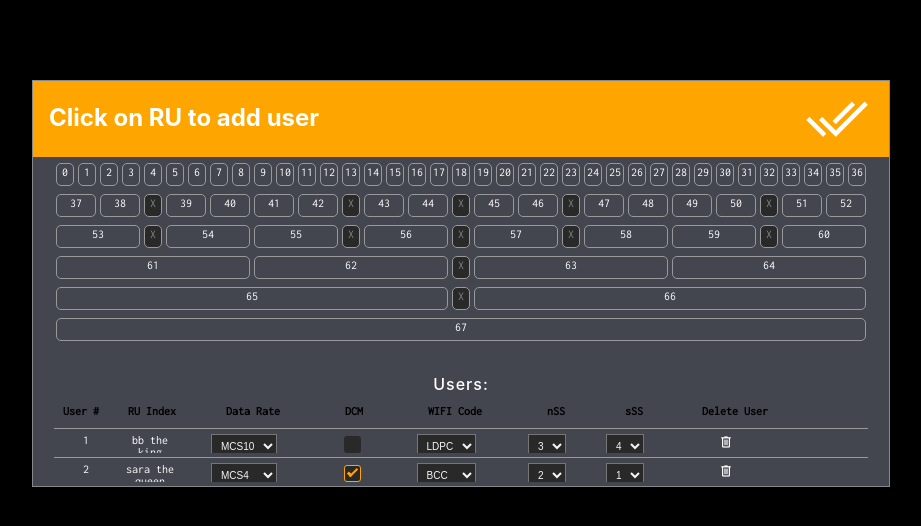
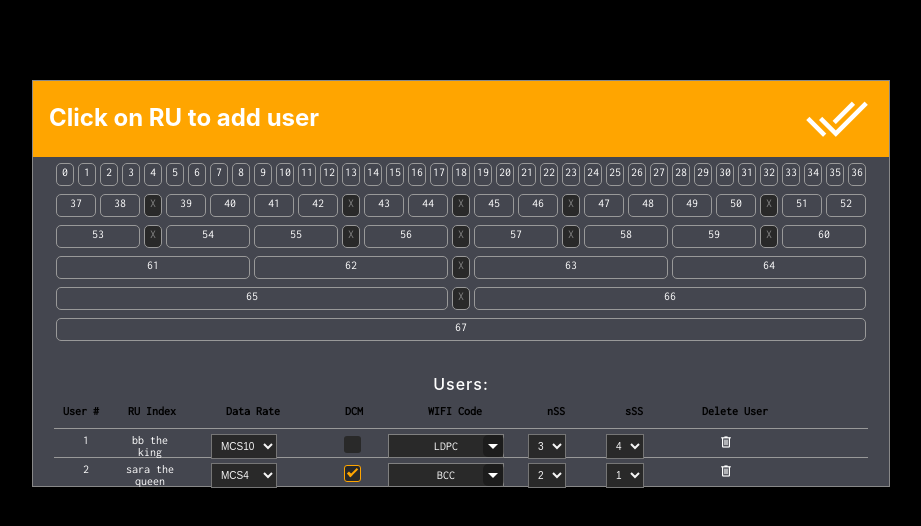
Before and after one commit to 110yinon/lp_homework, a React (Create React App) app: page / in a window 1280 px wide. Shown: the top 526 px of the page, without its empty margins (179-1100 px from the left). Built offline with nearby package versions, Linux system fonts and the light colour scheme.

Commit message:
create a custom dropbox on the WIFICode component instaad of select/option

```diff
--- a/src/App.css
+++ b/src/App.css
@@ -1,3 +1,52 @@
+.arrow-bg{
+  content: "";
+  background-color: black;
+  opacity: 0.3;
+  width: 21px;
+  height: 22px;
+  position: absolute;
+  top: 3px;
+  right: 2px;
+  border-radius: 5px;
+}
+.select-selected {
+  border: 1px solid grey;
+  /* border-radius: 5px; */
+  cursor: pointer;
+  background-color: #292929;
+  padding: 5px;
+  user-select: none;
+}
+/*arrow shape*/
+.select-selected:after {
+  z-index: 1;
+  cursor: pointer;
+  position: absolute;
+  content: "";
+  top: 12px;
+  right: 8px;
+  width: 0;
+  height: 0;
+  border: 5px solid transparent;
+  border-color: #fff transparent transparent transparent;
+}
+.select-items {
+  /* background-color: red; */
+  background-color: #292929;
+  position: absolute;
+  z-index: 2;
+  width: inherit;
+  /* border-radius: 5px; */
+}
+.select-items div {
+  border: 1px solid grey;
+}
+.select-items div:hover {
+  cursor: pointer;
+  /* background-color: brown; */
+  opacity: 0.5;
+}
+
 /*for the checkmark to take effect*/
 .rTableCell{
   position: relative;
@@ -166,7 +215,7 @@ border: 1px solid #999999;
 .rTableCell, .rTableHead {
    float: left;
    height: 17px;
-   overflow: hidden;
+   /* overflow: hidden; */
    padding: 2px;
    margin: 0px;
    text-align:center;
--- a/src/components/usersTable/paramCells/WIFIcode.js
+++ b/src/components/usersTable/paramCells/WIFIcode.js
@@ -1,25 +1,47 @@
-import { useContext, useState } from "react";
+import { useContext, useEffect, useState } from "react";
 import uuid from 'react-uuid';
 import { UsersContext } from "../../../context/UsersContext";
 
 
 export default function WIFIcode({ ruIndex, userindex, fieldindex, wifiCode }) {
-    const [values, setValues] = useState(['BCC', 'LDPC']);
+
     const { setWIFICode } = useContext(UsersContext);
 
-    const handleChange = (e) => {
-        console.log('handle change:', e.target.value);
-        setWIFICode(ruIndex, e.target.value); // sended ru index and wifi code value
+    const wfCodes = [
+        { val: '0', name: 'BCC' },
+        { val: '1', name: 'LDPC' }
+    ];
+    useEffect(() => {
+        console.log('wifiCode:', wifiCode);
+        // get the matched item from the list above
+        const [item] = wfCodes.filter(item => item.val === wifiCode);
+        console.log(item.val);
+        setSelected(item);
+    }, [wifiCode]);
+
+    const [selected, setSelected] = useState('BCC');
+    const [showList, setShowList] = useState(false);
+
+    const handleClickList = () => {
+        setShowList(!showList);
+    }
+    const handleClickItem = (e) => {
+        console.log('adam');
+        // console.dir(e.target.attributes['valNum'].value);
+        const itemVal = e.target.attributes['valNum'].value;
+        console.log(`${itemVal}`);
+        setShowList(!showList);
+        setWIFICode(ruIndex, itemVal); // sended ru index and wifi code value
     }
 
     return (
-        <div className="rTableCell noBorder paramCell116">
-            <select defaultValue={wifiCode} userindex={userindex} fieldindex={fieldindex} onChange={handleChange}>
-                {values.map((e, i) => <option key={uuid()} value={i}>{e}</option>)}
-
-                {/* <option value="0">BCC</option>
-                <option value="1">LDPC</option> */}
-            </select>
+        <div className="rTableCell noBorder paramCell116 custom-select">
+            <div className="select-selected" userindex={userindex} fieldindex={fieldindex} onClick={handleClickList}>{selected.name}</div>
+            <span className="arrow-bg"></span>
+            {showList && <div className="select-items">
+                <div key={uuid()} valnum={0} onClick={handleClickItem}>{'BCC'}</div>
+                <div key={uuid()} valnum={1} onClick={handleClickItem}>{'LDPC'}</div>
+            </div>}
         </div>
     );
 }
```
